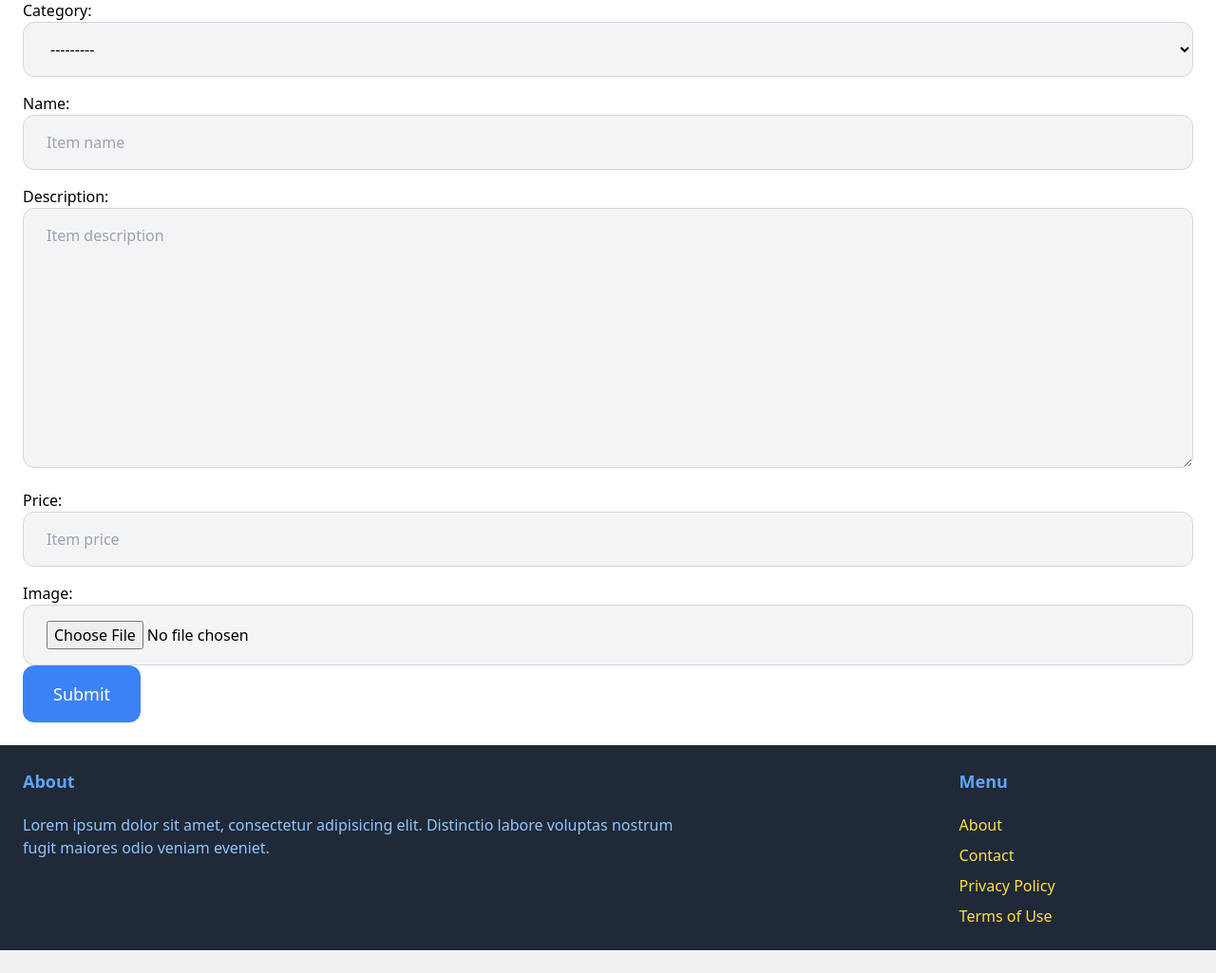
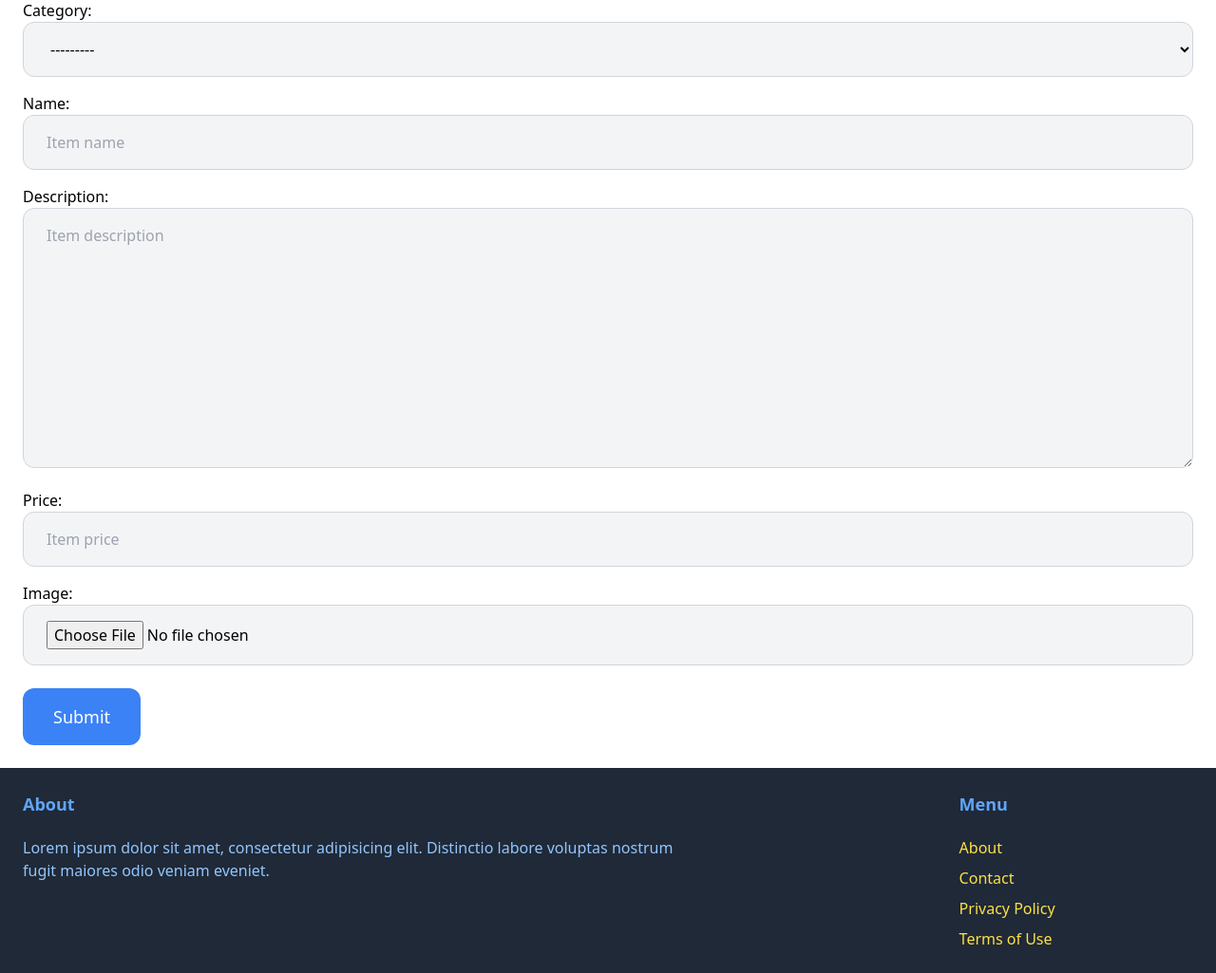
Before and after one commit to houdinipapi/Fashion-Vendor-App, a Django app: page /items/new/ in a window 1280 px wide. Shown: the part 158-1183 px from the top of the page at 95% size. Before the commit the page ends 1159 px from the top, so only its background shows below. Run offline with Django 5.2, Linux system fonts and the light colour scheme; a user stored in the database is signed in; data comes from the database, SQL or seed files in the repository; some libraries are stand-ins or nearby versions.

Commit message:
Update submit button margin in item form

```diff
--- a/Fashion_Vendor/item/templates/item/form.html
+++ b/Fashion_Vendor/item/templates/item/form.html
@@ -22,7 +22,7 @@
         </div>
     {% endif %}
 
-    <button class="py-4 px-8 text-lg bg-blue-500 hover:bg-blue-700 rounded-xl text-white">Submit</button>
+    <button class="mt-6 py-4 px-8 text-lg bg-blue-500 hover:bg-blue-700 rounded-xl text-white">Submit</button>
 
 </form>
 {% endblock %}
```
